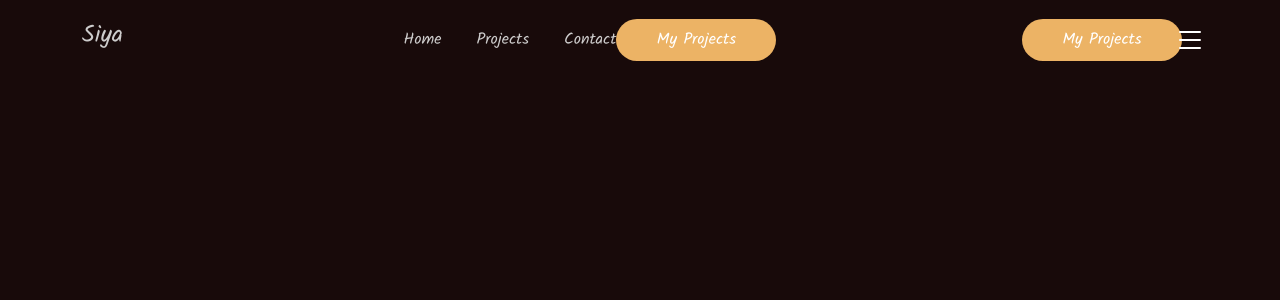
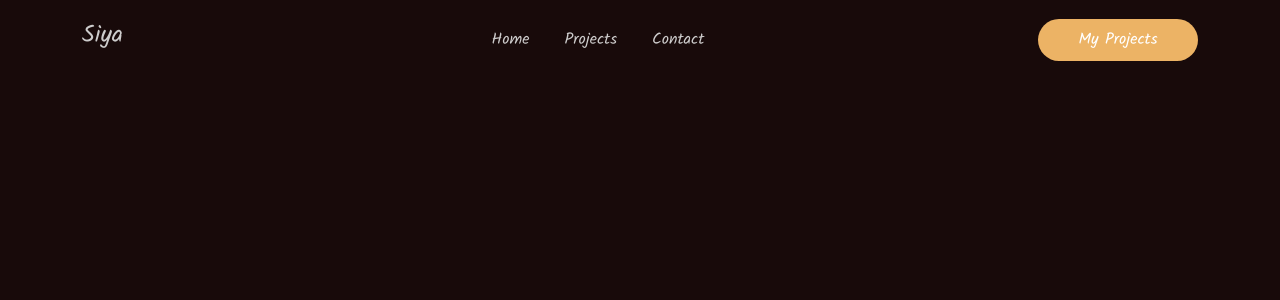
Before and after one commit to siyabongasamkelo/portfolio, a React (Create React App) app in the folder client/siya/: page / in a window 1280 px wide. Shown: the top 300 px of the page. Built offline with nearby package versions, Linux system fonts and the light colour scheme.

Commit message:
feat: made button & svg to only displayed when they're needed

```diff
--- a/client/siya/src/components/header/Header.styled.js
+++ b/client/siya/src/components/header/Header.styled.js
@@ -18,9 +18,15 @@ export const Links = styled.div`
     color: rgba(225, 225, 225, 0.9);
     padding-left: 35px;
   }
+  button {
+    display: none;
+  }
   @media only screen and (max-width: 600px) {
     a {
       display: none;
+    }
+    button {
+      display: block;
     }
   }
 `;
@@ -29,10 +35,14 @@ export const Action = styled.div`
   svg {
     fill: white;
     transform: scale(200%);
+    display: none;
   }
   @media only screen and (max-width: 600px) {
     button {
       display: none;
+    }
+    svg {
+      display: block;
     }
   }
 `;
```
